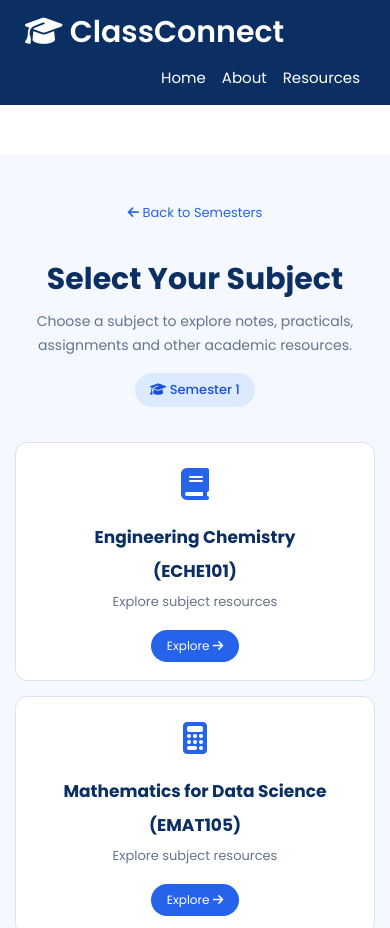
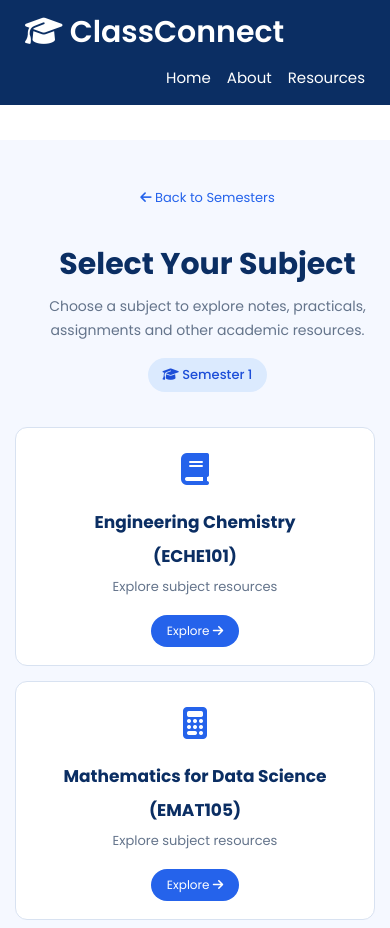
Before and after one commit to GulshanMishra-acc/ClassConnect, a plain HTML site: page sem1_subject.html in a window 390 px wide. Shown: the top 928 px of the page. Drawn offline with Linux system fonts and the light colour scheme.

Commit message:
css update

```diff
--- a/style.css
+++ b/style.css
@@ -759,12 +759,12 @@ img {
     flex-wrap: wrap;
     padding-bottom: 0px;
     margin-top: 0;
-    margin-bottom: 50px;
+    margin-bottom: 35px;
 }
 
     .logo {
         font-size: 30px;
-        padding: 10px;
+        padding: 5px;
     }
 
     .nav-links {
@@ -772,7 +772,7 @@ img {
         flex-direction: row;
       justify-content: right;
         gap: 16px;
-        padding-right: 15px;
+        padding-right: 10px;
         padding-bottom: 15px;
     }
 
@@ -797,7 +797,7 @@ img {
 
     .mainPage-content {
         width: 100%;
-        padding: 40px 12px;
+        padding: 40px 15px;
         text-align: left;
     }
 
@@ -928,6 +928,12 @@ img {
     }
 }
 
+.semester-heading, .subjects-heading {
+    text-align: left;
+    padding-left: 25px;
+    top: 0;
+}
+
 /* ---------- SMALL MOBILE (480px) ---------- */
 @media screen and (max-width: 480px) {
 
```
